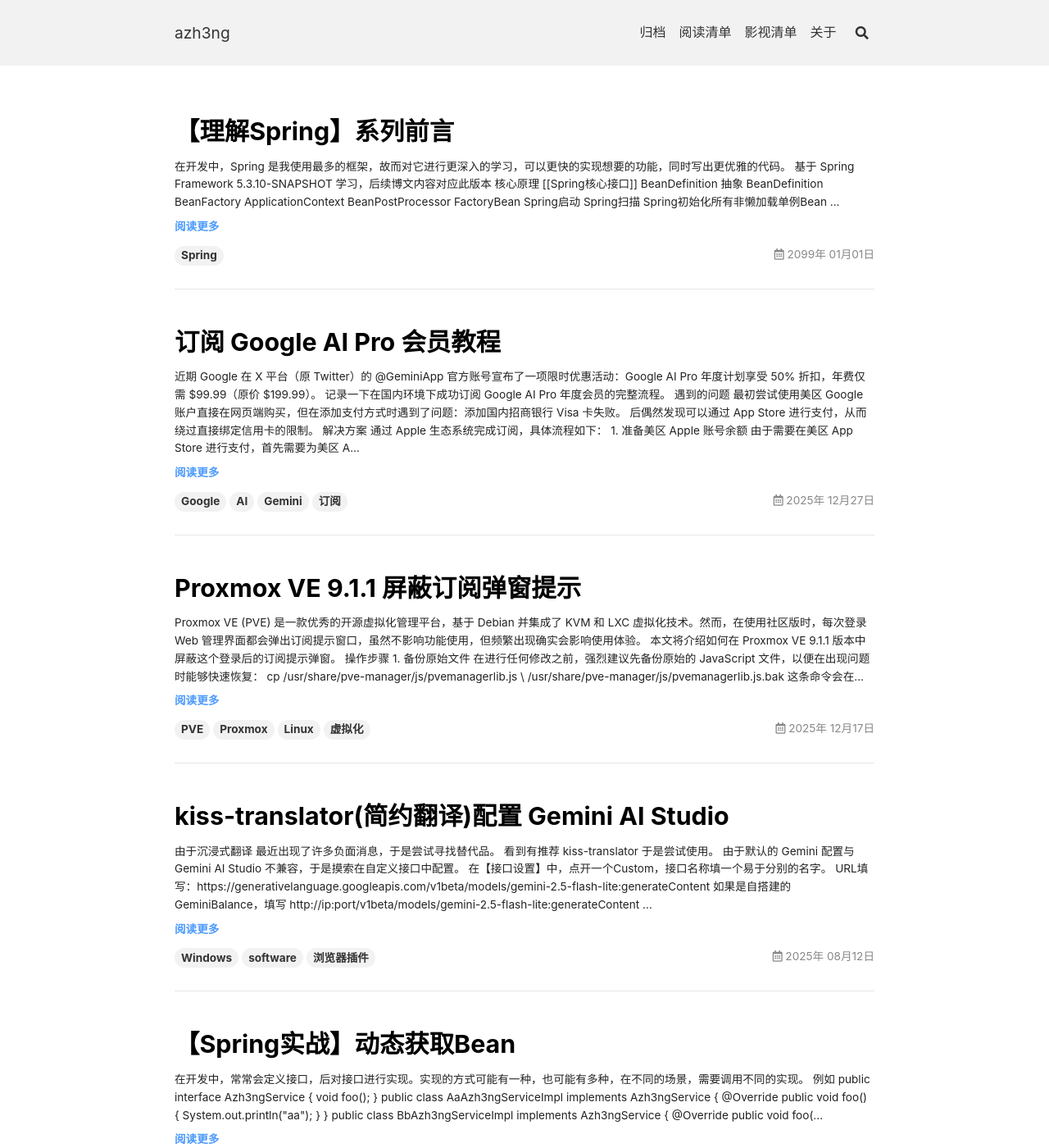
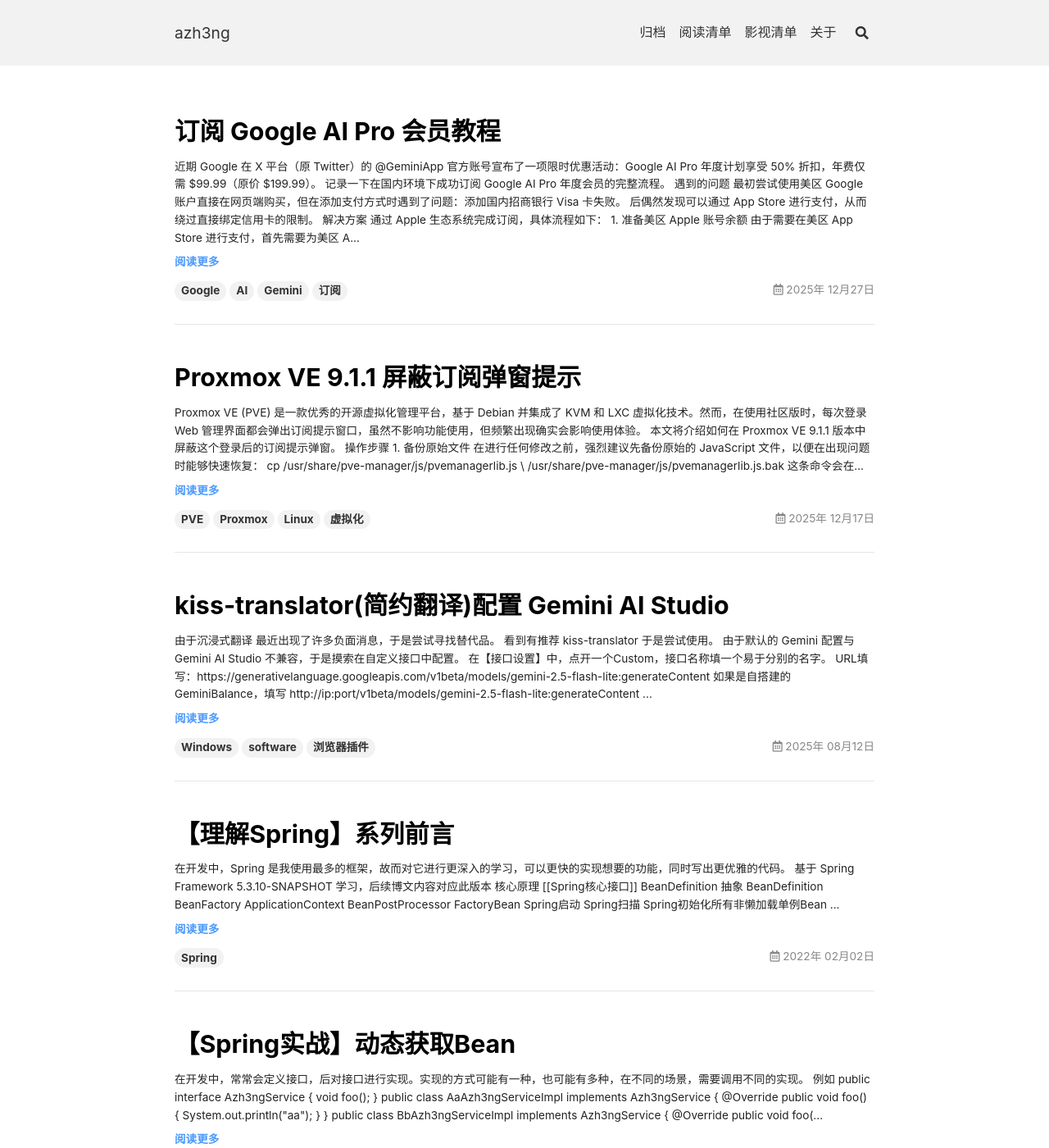
Before and after one commit to azh3ng/azh3ng.github.io, a Jekyll site: the page built from index.html, in a window 1280 px wide and 1400 px high. Shown: the whole window at 82% size. Built offline with Jekyll 4.4.1, drawn with Linux system fonts in a browser that asks for light colours; the list of posts is cut into pages by our own code.

Commit message:
fix: publish spring introduction post

```diff
--- a/_posts/2022-01-01-Spring-introduction.md
+++ b/_posts/2022-01-01-Spring-introduction.md
@@ -1,7 +1,7 @@
 ---
 layout: article
 title: 【理解Spring】系列前言
-date: 2099-01-01 00:00
+date: 2022-02-02 00:00
 titleEn: Spring-introduction
 tags: [Spring]
 originFileName: "Spring.md"
```
